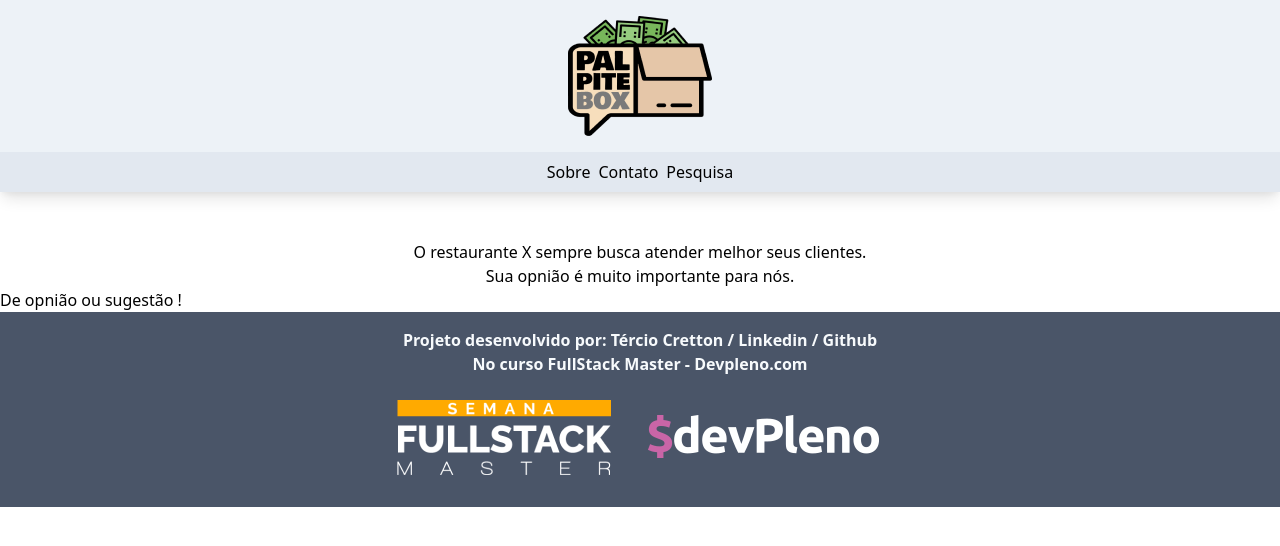
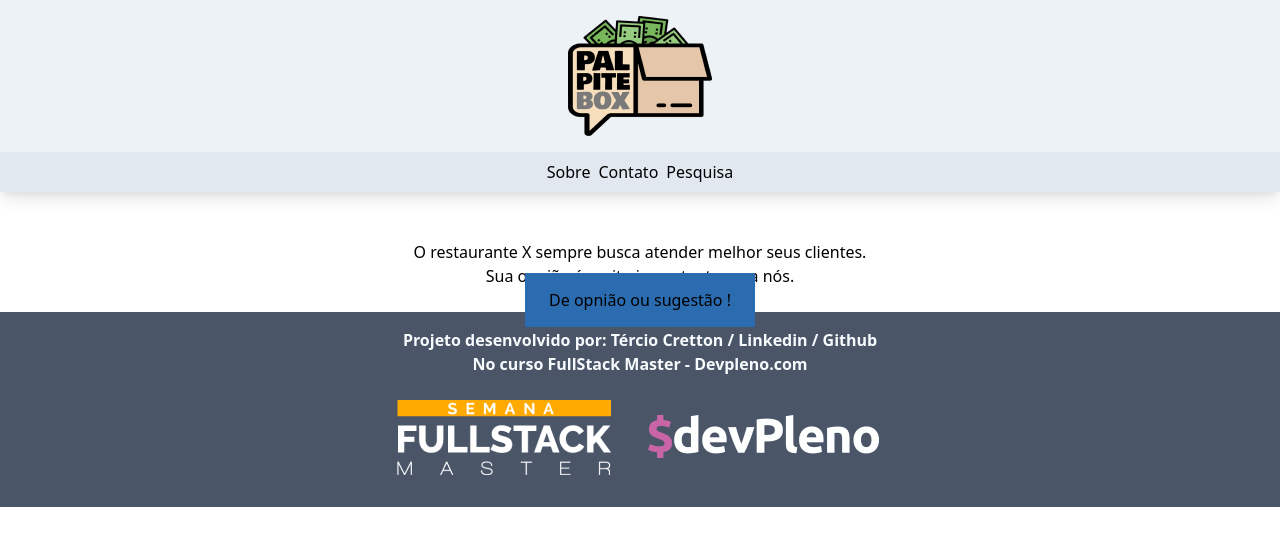
Before and after one commit to tcretton/PalpiteBox, a Next.js app: page / in a window 1280 px wide. Shown: the top 546 px of the page. Built offline with nearby package versions, Linux system fonts and the light colour scheme.

Commit message:
Update index.js

```diff
--- a/pages/index.js
+++ b/pages/index.js
@@ -8,9 +8,9 @@ const Index =() => {
         O restaurante X sempre busca atender melhor seus clientes.<br/>
         Sua opnião é muito importante para nós.
       </p>
-      <div>
+      <div className='text-center'>
         <Link href='/pesquisa'>
-          <a>De opnião ou sugestão !</a>
+          <a className='bg-blue-700 px-6 py-4'>De opnião ou sugestão !</a>
         </Link>
       </div>
     </div>
```
